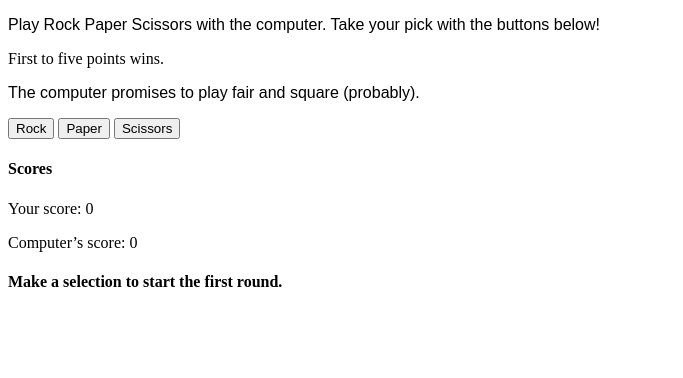
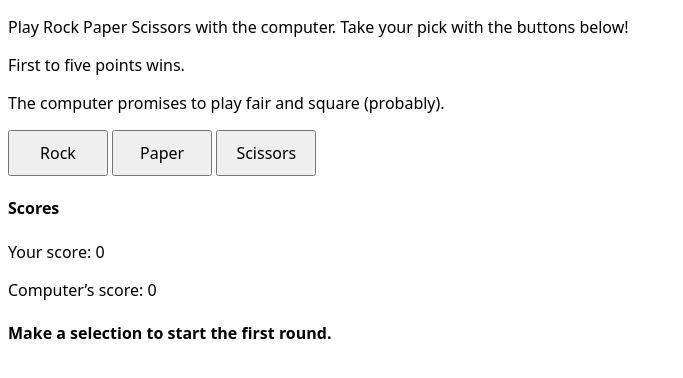
Before and after one commit to 3-aln/rock-paper-scissors, a plain HTML site: page index.html in a window 1280 px wide. Shown: the whole page, without its empty margins (0-683 px from the left). Drawn offline with Linux system fonts and the light colour scheme.

Commit message:
Add basic styling, replaces HTML styling

```diff
--- a/index.html
+++ b/index.html
@@ -5,11 +5,12 @@
   <meta name="viewport" content="width=device-width, initial-scale=1.0">
   <title>Rock Paper Scissors</title>
   <script type="module" src="./scripts.js"></script>
+  <link rel="stylesheet" href="./style.css">
 </head>
 <body>
-  <p style="font-family: sans-serif">Play Rock Paper Scissors with the computer. Take your pick with the buttons below!</p>
+  <p>Play Rock Paper Scissors with the computer. Take your pick with the buttons below!</p>
   <p>First to five points wins.</p>
-  <p style="font-family: sans-serif">The computer promises to play fair and square (probably).</p>
+  <p>The computer promises to play fair and square (probably).</p>
 
   <button id="rock-button">Rock</button>
   <button id="paper-button">Paper</button>
--- /dev/null
+++ b/style.css
@@ -0,0 +1,11 @@
+body {
+  font-family: system-ui, -apple-system, BlinkMacSystemFont, 'Segoe UI', Roboto, Oxygen, Ubuntu, Cantarell, 'Open Sans', 'Helvetica Neue', sans-serif;
+}
+
+button {
+  width: 100px;
+  padding: 10px;
+  font-family: system-ui, -apple-system, BlinkMacSystemFont, 'Segoe UI', Roboto, Oxygen, Ubuntu, Cantarell, 'Open Sans', 'Helvetica Neue', sans-serif;
+  font-size: 16px;
+  cursor: pointer;
+}
```
